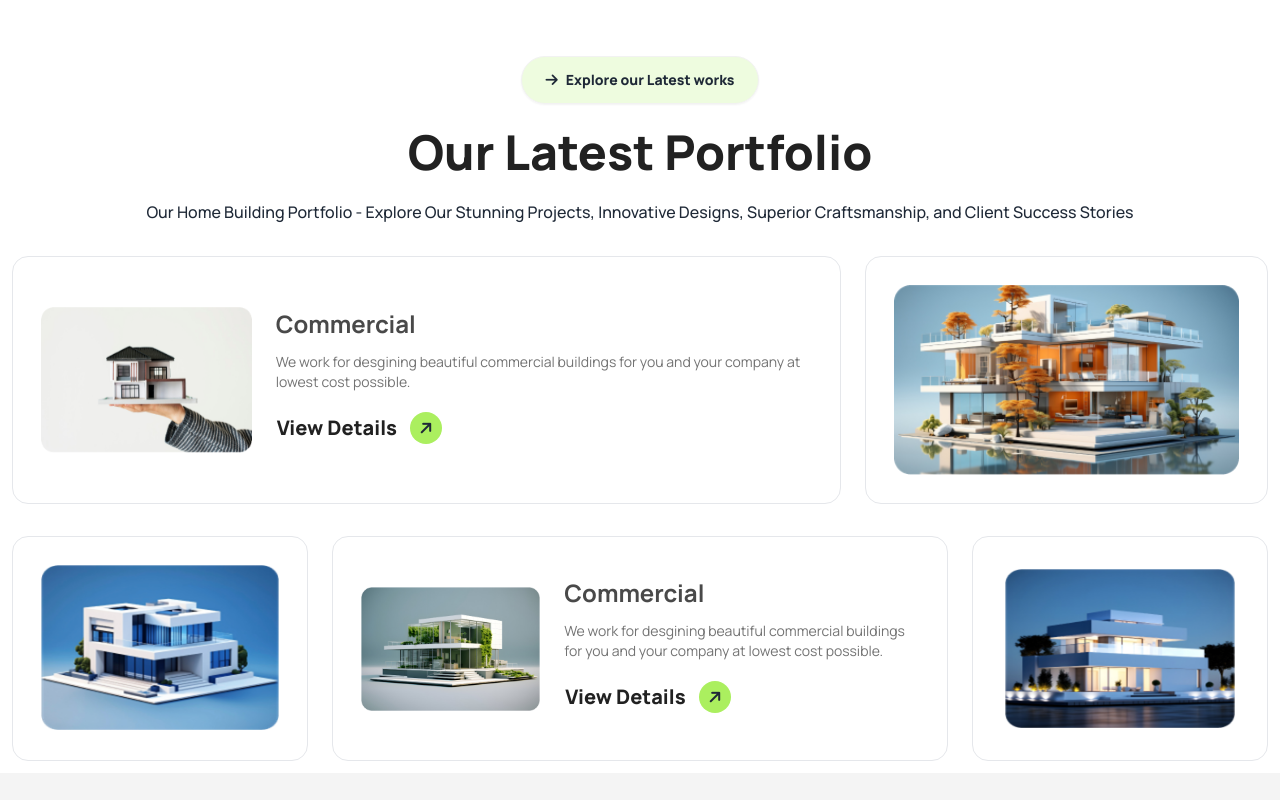
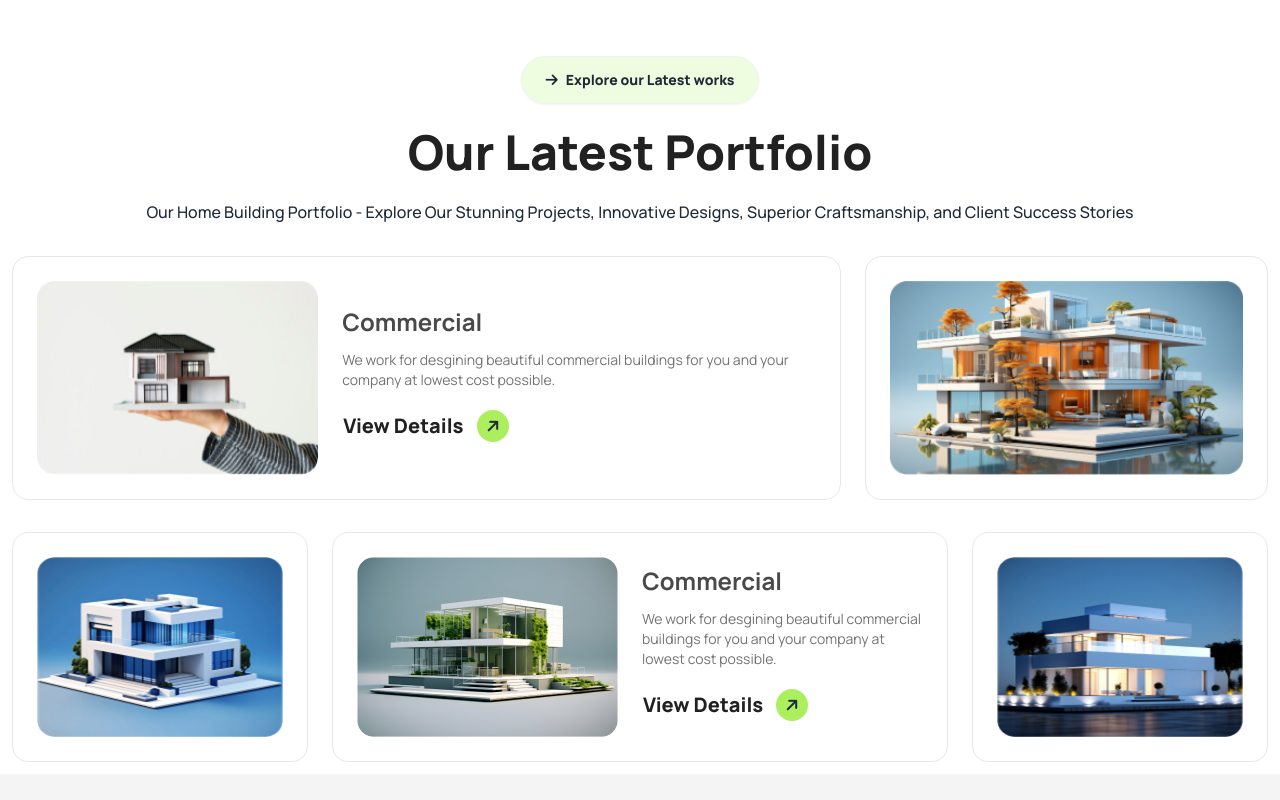
Before and after one commit to ahasan-ullah/Assignment-Three-PH, a plain HTML site: page index.html in a window 1280 px wide. Shown: the part 2202-3002 px from the top of the page. Drawn offline with nearby package versions, Linux system fonts and the light colour scheme.

Commit message:
portfolio section updated 2

```diff
--- a/index.html
+++ b/index.html
@@ -213,9 +213,9 @@
           <!-- row 1 -->
           <div class="my-8 grid grid-cols-1 lg:grid-cols-12 gap-6">
             <!-- card 1 -->
-            <div class="flex flex-col items-center md:flex-row gap-6 space-y-3 md:space-y-0 p-7 border lg:col-span-8 rounded-2xl">
+            <div class="flex flex-col items-center md:flex-row gap-6 space-y-3 md:space-y-0 p-6 border lg:col-span-8 rounded-2xl">
               <!-- card 1 image -->
-              <div><img src="assets/img1.png" alt=""></div>
+              <img src="assets/img1.png" alt="" class="lg:h-full w-full md:w-auto">
               <!-- card 1 content -->
               <div class="space-y-3">
                 <h1 class="text-[#494949] text-xl md:text-2xl font-bold">Commercial</h1>
@@ -227,22 +227,24 @@
               </div>
             </div>
             <!-- card 2 -->
-            <div class="lg:col-span-4 p-7 border rounded-2xl">
-              <img src="assets/img2.png" alt="" class="w-full">
+            <div class="lg:col-span-4 p-6 border rounded-2xl">
+              <img src="assets/img2.png" alt="" class="h-full w-full">
             </div>
           </div>
           <!-- row 2 -->
           <div class="grid grid-cols-1 lg:grid-cols-12 gap-6">
             <!-- card 3 -->
-            <div class="lg:hidden p-7 border rounded-2xl">
-              <img src="assets/img5.png" alt="" class="w-full">
+            <div class="lg:hidden p-6 border rounded-2xl">
+                <img src="assets/img5.png" alt="" class="h-full w-full">
             </div>
             <!-- card 2 -->
-            <div class="flex flex-col items-center lg:hidden md:flex-row gap-6 space-y-3 md:space-y-0 p-7 border lg:col-span-6 rounded-2xl">
+            <div class="flex flex-col items-center lg:hidden md:flex-row gap-6 space-y-3 md:space-y-0 p-6 border lg:col-span-6 rounded-2xl">
               <!-- card 2 image -->
-              <div class="lg:w-[60%]">
+              <!-- <div class="lg:w-[60%]">
                 <img src="assets/img4.png" alt="">
-              </div>
+              </div> -->
+              <!-- card 2 image -->
+              <img src="assets/img4.png" alt="" class="lg:h-full w-full md:w-auto">
               <!-- card 2 content -->
               <div class="space-y-3">
                 <h1 class="text-[#494949] text-xl md:text-2xl font-bold">Commercial</h1>
@@ -254,15 +256,17 @@
               </div>
             </div>
             <!-- card 1 -->
-            <div class="lg:col-span-3 p-7 border rounded-2xl">
-                <img src="assets/img3.png" alt="" class="w-full">
+            <div class="lg:col-span-3 p-6 border rounded-2xl">
+              <img src="assets/img3.png" alt="" class="w-full h-full">
             </div>
             <!-- card 2 -->
-            <div class="hidden lg:flex md:items-center md:flex-row gap-6 space-y-3 md:space-y-0 p-7 border lg:col-span-6 rounded-2xl">
+            <div class="hidden lg:flex md:items-center md:flex-row gap-6 space-y-3 md:space-y-0 p-6 border lg:col-span-6 rounded-2xl">
               <!-- card 2 image -->
-              <div class="lg:w-[60%]">
+              <!-- <div class="lg:w-[60%]">
                 <img src="assets/img4.png" alt="">
-              </div>
+              </div> -->
+              <!-- card 2 image -->
+              <img src="assets/img4.png" alt="" class="lg:h-full w-full md:w-auto">
               <!-- card 2 content -->
               <div class="space-y-3">
                 <h1 class="text-[#494949] text-xl md:text-2xl font-bold">Commercial</h1>
@@ -274,8 +278,8 @@
               </div>
             </div>
             <!-- card 3 -->
-            <div class="lg:col-span-3 p-8 border rounded-2xl">
-                <img src="assets/img5.png" alt="" class="w-full">
+            <div class="lg:col-span-3 p-6 border rounded-2xl">
+              <img src="assets/img5.png" alt="" class="w-full h-full">
             </div>
           </div>
         </div>
```
